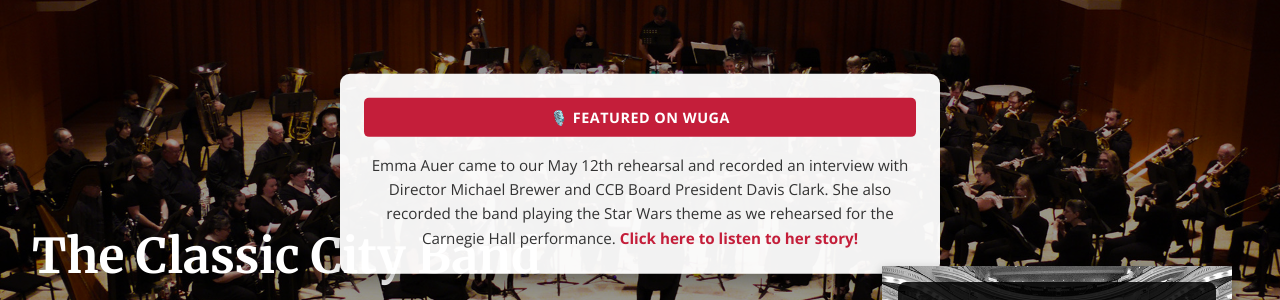
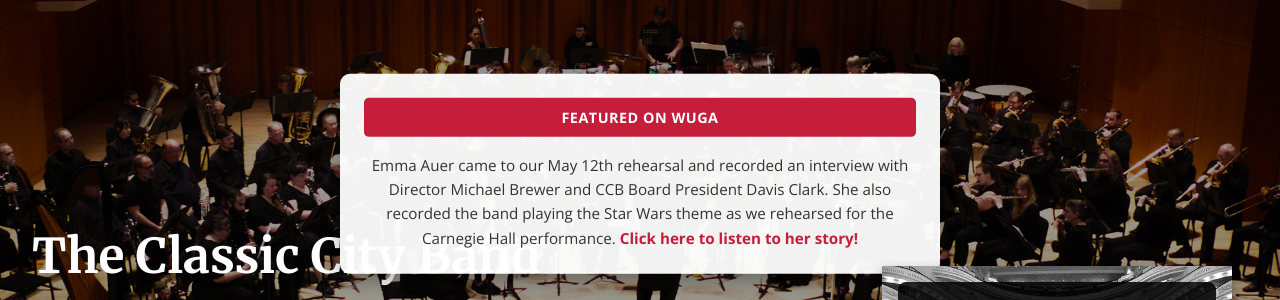
Before and after one commit to webmasterCCB/CCBwebsite, a Jekyll site: the page built from index.html, in a window 1280 px wide and 900 px high. Shown: the part 208-508 px from the top of the window. Built offline with Jekyll 4.4.1, drawn with Linux system fonts in a browser that asks for light colours; comment, search, counter and statistics services are not loaded.

Commit message:
Update index.html

```diff
--- a/index.html
+++ b/index.html
@@ -8,7 +8,7 @@ title: Home
 
   <!-- NEW MEDIA HIGHLIGHT BOX -->
   <a href="https://www.wuga.org/local-news/2026-05-16/classic-city-band-to-bring-athenians-to-carnegie-hall" class="media-highlight" target="_blank">
-    <div class="media-badge">🎙️ FEATURED ON WUGA</div>
+    <div class="media-badge">FEATURED ON WUGA</div>
     <div class="media-text">
       Emma Auer came to our May 12th rehearsal and recorded an interview with Director Michael Brewer and CCB Board President Davis Clark. She also recorded the band playing the Star Wars theme as we rehearsed for the Carnegie Hall performance. <strong>Click here to listen to her story!</strong>
     </div>
```
